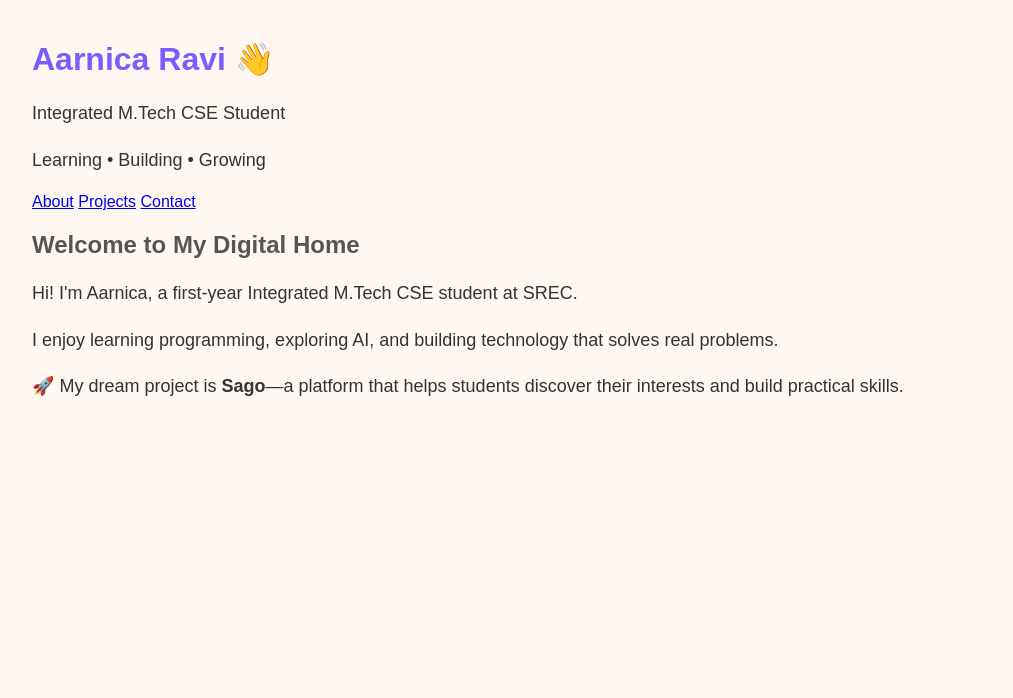
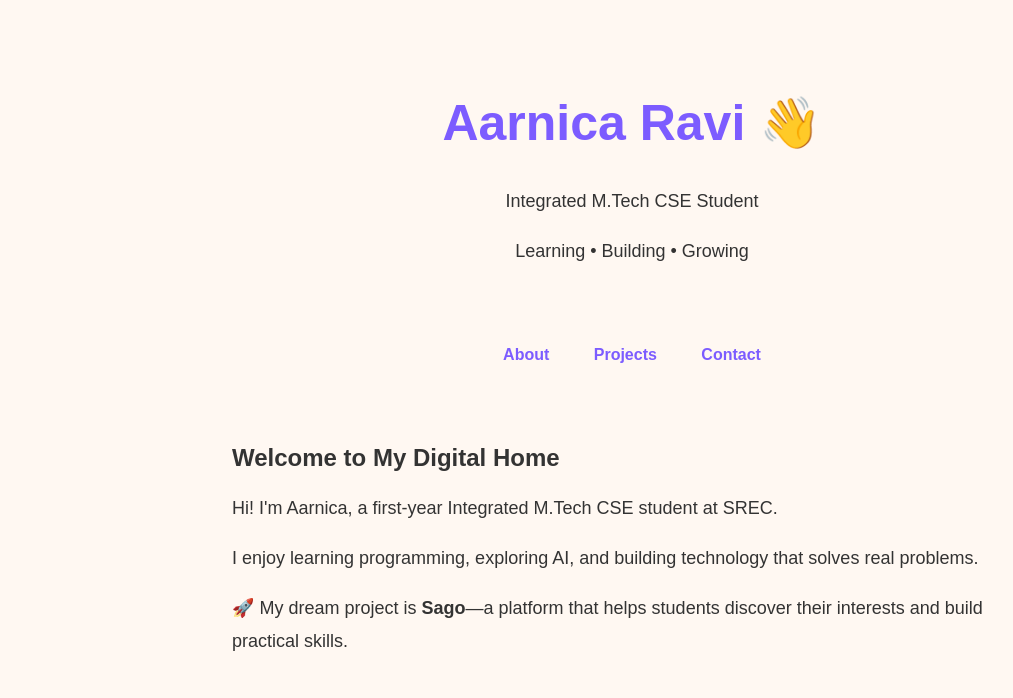
Before and after one commit to aarnicaravi13-hub/NICU, a plain HTML site: page index.html in a window 1280 px wide. Shown: the whole page, without its empty margins (8-1021 px from the left). Drawn offline with Linux system fonts and the light colour scheme.

Commit message:
Update style.css

```diff
--- a/style.css
+++ b/style.css
@@ -1,23 +1,39 @@
 body{
-    background-color:#FFF8F2;
-    font-family:Arial,sans-serif;
-    margin:40px;
+    font-family:Arial, sans-serif;
+    background:#FFF8F2;
     color:#333;
+    margin:0;
 }
 
-h1{
-    color:#7C5CFF;
+header{
+    text-align:center;
+    padding:60px 20px;
 }
 
-h2{
-    color:#555;
+header h1{
+    color:#7C5CFF;
+    font-size:50px;
+}
+
+nav{
+    text-align:center;
+    margin-bottom:40px;
+}
+
+nav a{
+    margin:20px;
+    text-decoration:none;
+    color:#7C5CFF;
+    font-weight:bold;
+}
+
+section{
+    max-width:800px;
+    margin:auto;
+    padding:20px;
 }
 
 p{
-    font-size:18px;
-    line-height:1.6;
-}
-
-ul{
+    line-height:1.8;
     font-size:18px;
 }
```
